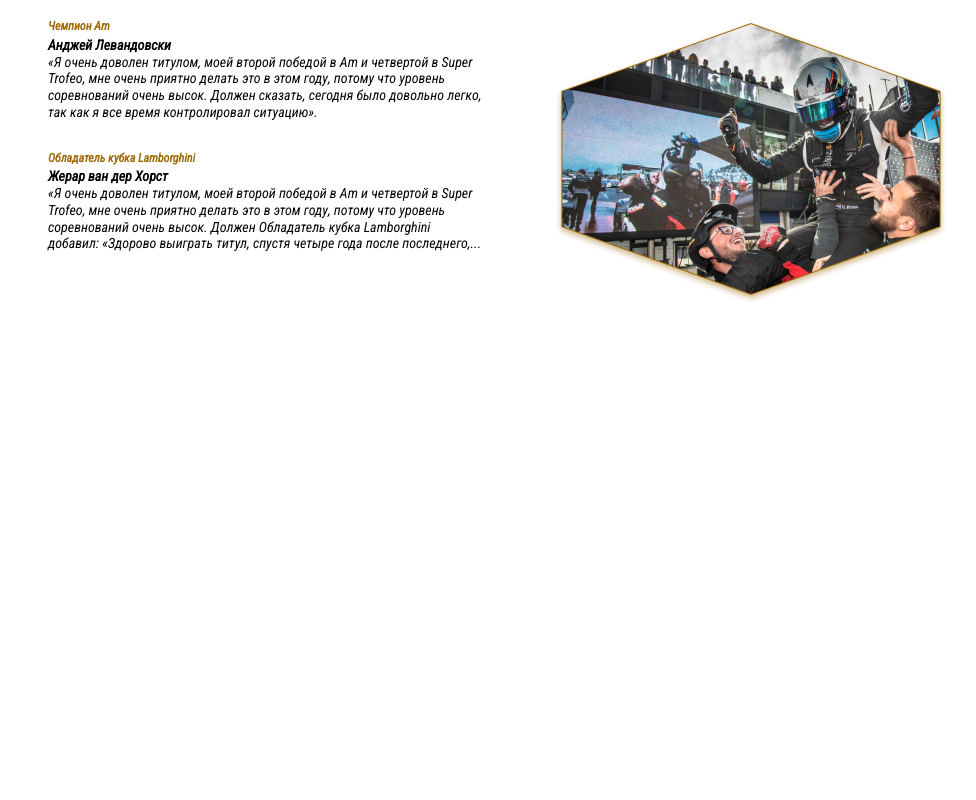
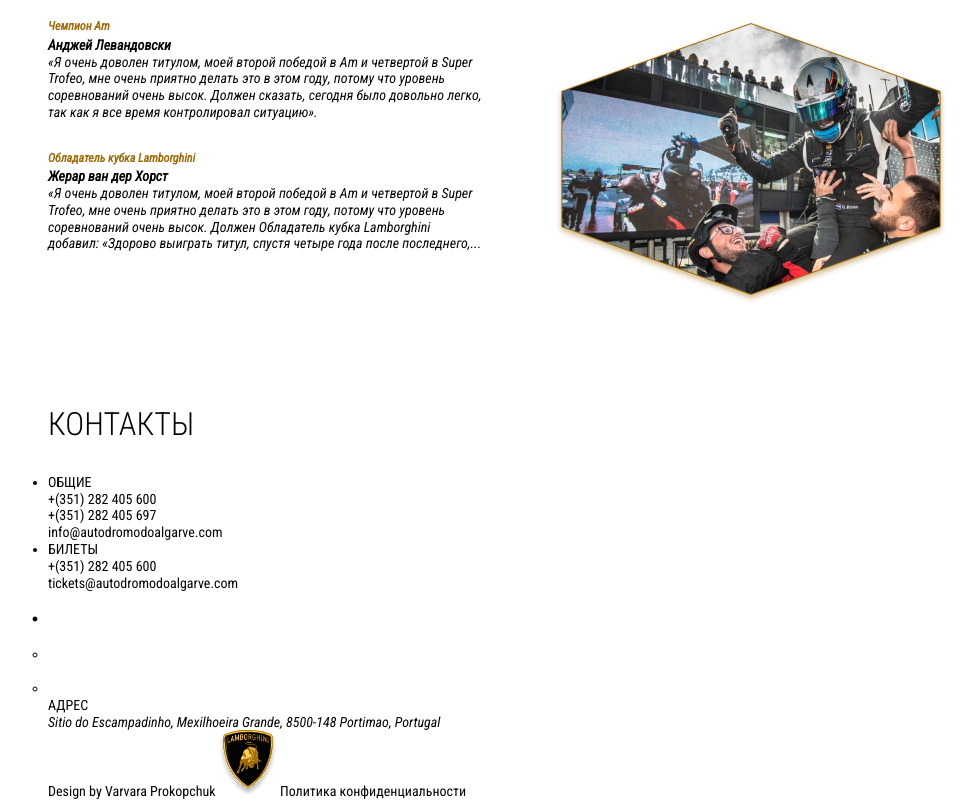
Before and after one commit to Gektor-UA/Lamborghini, a plain HTML site: page index.html in a window 1280 px wide. Shown: the part 5618-6418 px from the top of the page, without its empty margins (142-1118 px from the left). Before the commit the page ends 6023 px from the top, so only its background shows below. Drawn offline with nearby package versions, Linux system fonts and the light colour scheme.

Commit message:
Створив розмітку для секції footer

```diff
--- a/index.html
+++ b/index.html
@@ -282,10 +282,67 @@
           </div>
           <img class="blog__quote-img" src="images/quote.png" alt="">
         </div>
-
       </div>
     </section>
   </main>
+
+  <footer class="footer">
+    <div class="container">
+      <h3 class="footer__title">Контакты</h3>
+      <div class="footer__top">
+        <ul class="footer__info">
+          <li>
+            <dl>
+              <dt>ОБЩИЕ</dt>
+              <dd><a href="tel:+351282405600">+(351) 282 405 600</a></dd>
+              <dd><a href="tel:+351282405697">+(351) 282 405 697</a></dd>
+              <dd><a href="mailto:info@autodromodoalgarve.com">info@autodromodoalgarve.com</a></dd>
+            </dl>
+          </li>
+          <li>
+            <dl>
+              <dt>БИЛЕТЫ</dt>
+              <dd><a href="tel:+351282405600">+(351) 282 405 600</a></dd>
+              <dd><a href="mailto:tickets@autodromodoalgarve.com">tickets@autodromodoalgarve.com</a></dd>
+            </dl>
+          </li>
+          <li>
+            <ul class="social-list">
+              <li class="social-list__item">
+                <a class="social-list__link" href="#">
+                  <img class="social-list__icon" src="images/youtube.svg" alt="">
+                </a>
+              </li>
+              <li class="social-list__item">
+                <a class="social-list__link" href="#">
+                  <img class="social-list__icon" src="images/instagram.svg" alt="">
+                </a>
+              </li>
+              <li class="social-list__item">
+                <a class="social-list__link" href="#">
+                  <img class="social-list__icon" src="images/facebook.svg" alt="">
+                </a>
+              </li>
+            </ul>
+          </li>
+        </ul>
+        <div class="footer__address">
+          <p class="footer__address-title">АДРЕС</p>
+          <address class="footer__address-text">
+            Sitio do Escampadinho, Mexilhoeira Grande, 8500-148 Portimao, Portugal
+          </address>
+          <div id="map"></div>
+        </div>
+      </div>
+      <div class="footer__bottom">
+        <a class="footer__bottom-link" href="#">Design by Varvara Prokopchuk</a>
+        <a class="footer__logo" href="#">
+          <img class="footer-logo__img" src="images/logo-footer.svg" alt="logo">
+        </a>
+        <a class="footer__bottom-link" href="#">Политика конфиденциальности</a>
+      </div>
+    </div>
+  </footer>
 
   <script src="https://ajax.googleapis.com/ajax/libs/jquery/3.4.1/jquery.min.js"></script>
   <script src="js/slick.min.js"></script>
```
Also changed, not shown: images/facebook.svg (added), images/instagram.svg (added), images/logo-footer.svg (added), images/youtube.svg (added).
